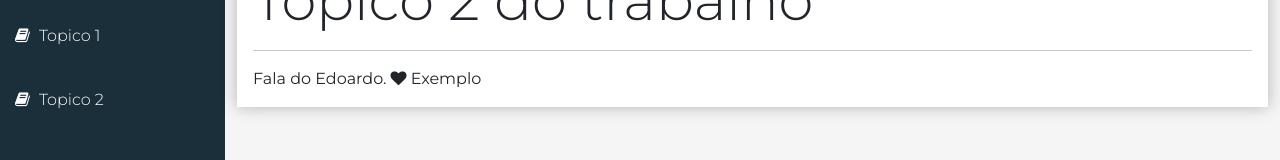
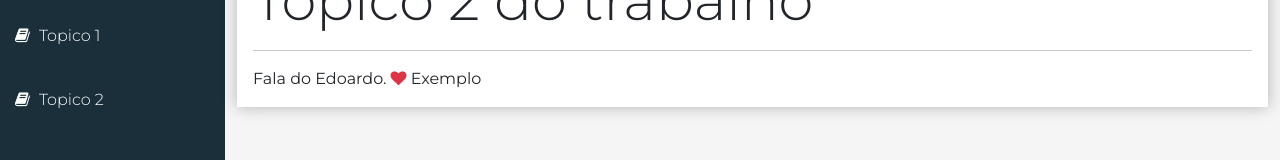
Before and after one commit to EdoardoRocha/Projeto-LerCC, a React (Create React App) app: page /#/topicTwo in a window 1280 px wide. Shown: the part 165-325 px from the top of the page. Built offline with nearby package versions, Linux system fonts and the light colour scheme.

Commit message:
Atualização de topicos

```diff
--- a/src/components/topicTwo/topicTwo.jsx
+++ b/src/components/topicTwo/topicTwo.jsx
@@ -7,6 +7,6 @@ export function topicTwo(props) {
 return <Main icon="home" title="Teste" subtitle="Teste3">
     <div className="display-4">Topico 2 do trabalho</div>
     <hr />
-    <p className="mb-0">Fala do Edoardo. <span className="fa fa-heart"></span> Exemplo</p>
+    <p className="mb-0">Fala do Edoardo. <span className="fa fa-heart text-danger"></span> Exemplo</p>
 </Main>
 }
```
